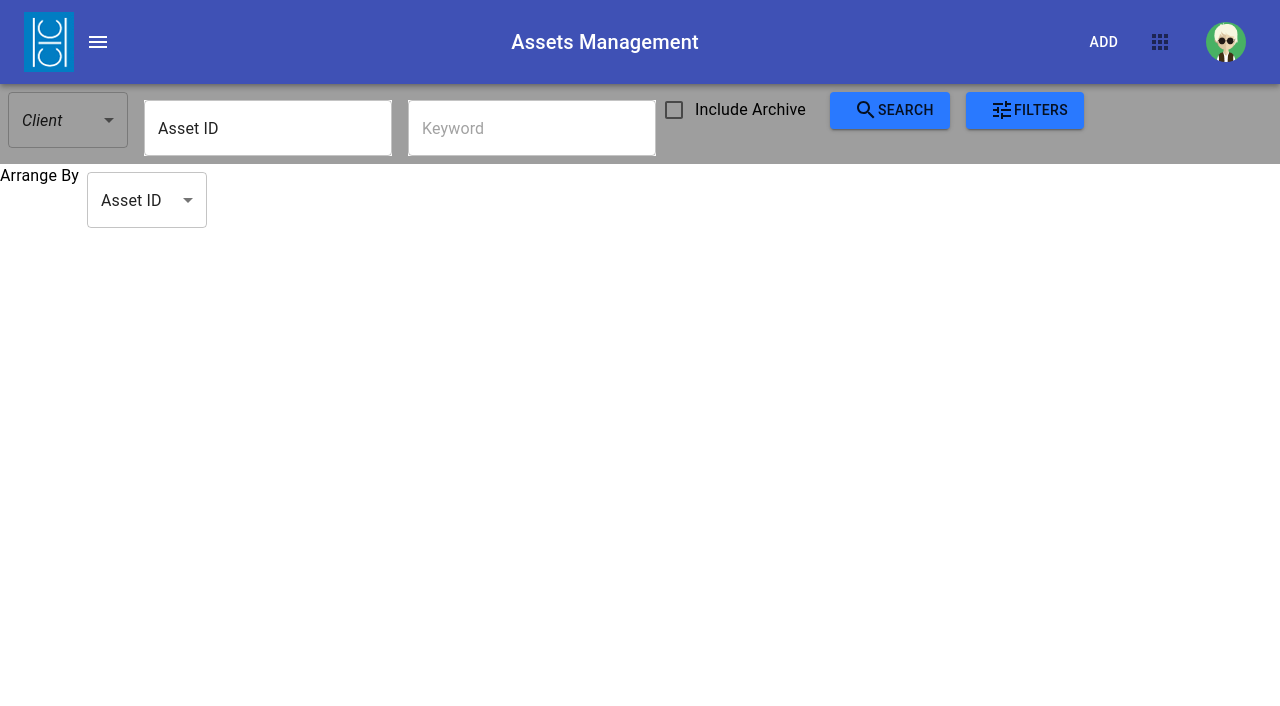
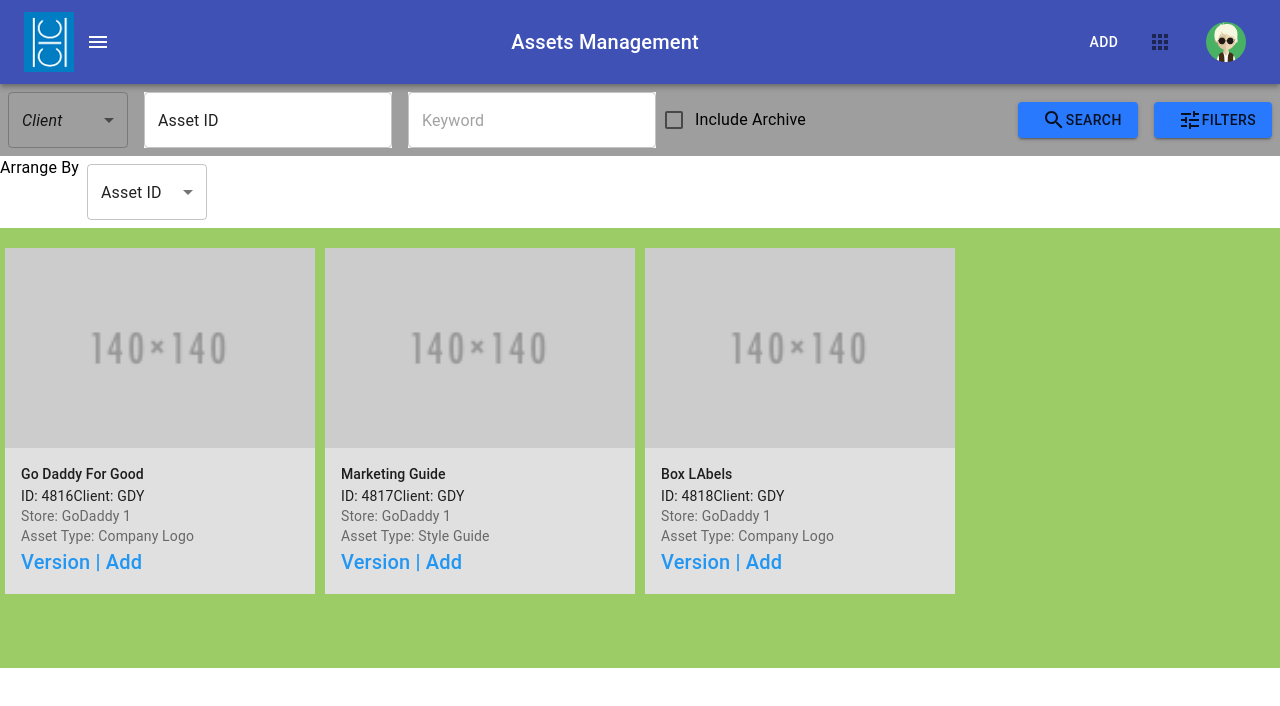
Before and after one commit to nishijain2512/Assets, a React (Create React App) app: page / in a window 1280 px wide. Shown: the top 706 px of the page. Built offline with nearby package versions, Linux system fonts and the light colour scheme.

Commit message:
added card list data

```diff
--- a/src/App.js
+++ b/src/App.js
@@ -3,16 +3,17 @@
 import SideNav from './navigation/sideNav';
 import SearchForm from './mainPage/searchForm/searchForm';
 import SortBy from './mainPage/sortBy';
+import CardList from './mainPage/cardList';
 import AssetsData from './data/assetsData';
 import Box from '@material-ui/core/Box';
 
-let assetData = AssetsData.assetsData;
+//let assetsData = AssetsData.assetsData;
 
 class App extends Component {
   constructor (props) {
     super(props);
     this.state = {
-      assetsData: {assetData},
+      assetsData: {AssetsData},
       clientList: ['Amazon', 'Go Daddy', 'Microsoft', 'Xerox'],
       storeList: ['Go Daddy Store 1', 'Go Daddy Store 2'],
       assetType: ['Company Logo', 'Store Logo', 'Personal Logo', 'Style Guide', 'Marketing Material'],
@@ -39,9 +40,18 @@
     this.setState({isFiltersOpen: !previousFiltersState.isFiltersOpen});
   };
 
+
   render() {
+
+    // let asset = this.state.assetsData.AssetsData.map(object => {
+    //   console.log(object);
+    //   return (
+    //     <Card key={object.id} assetItem={object}/>
+    //   );
+    // });
+
     return (
-      <div>
+      <Box>
         <TopNav onClickingMenu={this.toggleMenu}/>
         <SideNav isSideNavOpen={this.state.isSideNavOpen} onClickingMenu={this.toggleMenu}/>
         <Box>
@@ -54,8 +64,9 @@
               logoType={this.state.logoType}/>
             <SortBy sortOptions={this.state.sortOptions}/>
         </Box>
+        <CardList assetsData={this.state.assetsData.AssetsData}/>
 
-      </div>
+      </Box>
     );
   }
 }
--- a/src/data/assetsData.js
+++ b/src/data/assetsData.js
@@ -1,4 +1,4 @@
-let assetsData = [{
+const assetsData = [{
 	"id": 4816,
 	"name": "Go Daddy For Good",
 	"client": "GDY",
@@ -123,6 +123,7 @@
 	}]
 }]
 
-module.exports = {
-	assetsData
-}
+export default assetsData;
+// module.exports = {
+// 	assetsData
+// }
--- a/src/mainPage/card.js
+++ b/src/mainPage/card.js
@@ -1,11 +1,63 @@
 import React from 'react';
+import { makeStyles } from '@material-ui/core/styles';
+import Card from '@material-ui/core/Card';
+import CardContent from '@material-ui/core/CardContent';
+import CardMedia from '@material-ui/core/CardMedia';
+import CardActionArea from '@material-ui/core/CardActionArea';
+import Typography from '@material-ui/core/Typography';
+import adobeImage from '../assests/images/140x140.png';
 
-const card = (props) => {
-    return(
-        <div>
+const useStyles = makeStyles(theme => ({
+  card: {
+    width: 275,
+    marginRight: theme.spacing(2),
+    marginLeft: theme.spacing(2),
+    display: 'inline',
+  },
+  cardContent: {
+    backgroundColor: '#e0e0e0'
+  },
+  link: {
+    color: '#2196f3',
+    justifySelf: 'right',
+  },
+  media: {
+    height: 200,
+  },
+}));
 
-        </div>
+export default function CardDisplay(props) {
+    const classes = useStyles();
+    console.log('INSIDE Card: ' + props.assetItem);
+    return (
+      <Card className={classes.card}>
+        <CardActionArea>
+          <CardMedia
+            className={classes.media}
+            image={adobeImage}
+            //title="Contemplative Reptile"
+          />
+          <CardContent className={classes.cardContent}>
+            <Typography variant="subtitle2" component="h2">
+              {props.assetItem.name}
+            </Typography>
+            <Typography variant="body2" display="inline">
+              ID: {props.assetItem.id}
+            </Typography>
+            <Typography variant="body2" display="inline">
+              Client: {props.assetItem.client}
+            </Typography>
+            <Typography variant="body2" color="textSecondary" component="p">
+              Store: {props.assetItem.store}
+            </Typography>
+            <Typography variant="body2" color="textSecondary" component="p">
+              Asset Type: {props.assetItem.type}
+            </Typography>
+            <Typography className ={classes.link} variant="h6" display="inline" align="center">
+              Version | Add
+            </Typography>
+          </CardContent>
+        </CardActionArea>
+      </Card>
     );
-}
-
-export default card;
+  }
--- a/src/mainPage/cardList.js
+++ b/src/mainPage/cardList.js
@@ -1,13 +1,47 @@
-import React, { Component } from 'react';
+import React from 'react';
+import { makeStyles } from '@material-ui/core/styles';
+import GridList from '@material-ui/core/GridList';
+import DisplayCard from './card';
+import { GridListTile } from '@material-ui/core';
 
-class CardList extends Component{
-    render() {
-        return(
-            <div>
 
-            </div>
-        )
-    }
-}
+const useStyles = makeStyles(theme => ({
+  root: {
+    display: 'flex',
+    flexWrap: 'wrap',
+    justifyContent: 'space-around',
+    overflow: 'hidden',
+  },
+  gridList: {
+    width: '100%',
+    height: 450,
+    backgroundColor: '#9ccc65',
+  },
+}));
+export default function DisplayCardsList(props) {
+    const classes = useStyles();
+    console.log(props.assetsData);
 
-export default CardList;
+    let asset = props.assetsData.map(object => {
+        console.log(object);
+        return (
+            <GridListTile height="auto">
+                <DisplayCard key={object.id} assetItem={object}/>
+            </GridListTile>
+        );
+    });
+
+    return (
+      <div className={classes.root}>
+        <GridList cellHeight={300} spacing="10" cols={4} className={classes.gridList}>
+          {asset}
+        </GridList>
+      </div>
+    );
+  }
+
+//   {asset.map(element => (
+//     <GridListTile>
+//         element
+//     </GridListTile>
+//   ))}
--- a/src/mainPage/searchForm/searchForm.js
+++ b/src/mainPage/searchForm/searchForm.js
@@ -19,18 +19,14 @@
     },
     textField: {
         backgroundColor: '#FFFFFF',
-      marginLeft: theme.spacing(1),
-      marginRight: theme.spacing(1),
+        margin: theme.spacing(1),
     },
-    dense: {
-      marginTop: theme.spacing(2),
-    },
-    menu: {
-      width: 200,
-    },
-    iconSmall: {
-        fontSize: 20,
-    },
+    // menu: {
+    //   width: 200,
+    // },
+    // iconSmall: {
+    //     fontSize: 20,
+    // },
     leftIcon: {
         marginLeft: theme.spacing(1),
     },
@@ -98,7 +94,9 @@
     });
 
     let defaultSearchForm = (
-        <Box bgcolor="text.disabled">
+        <Box display="flex" bgcolor="text.disabled" alignItems="center">
+            <Box display="flex" flexGrow={1} alignItems="center">
+                <Box>
                     <FormControl variant="outlined" className={classes.formControl}>
                         <Select
                             value={clientValues}
@@ -117,7 +115,7 @@
                         defaultValue="Asset ID"
                         margin="normal"
                         variant="outlined"
-                inputProps={{ 'aria-label': 'bare' }}
+                        //inputProps={{ 'aria-label': 'bare' }}
                     />
                     <TextField
                         id="keyword"
@@ -125,9 +123,14 @@
                         placeholder="Keyword"
                         margin="normal"
                         variant="outlined"
-                inputProps={{ 'aria-label': 'bare' }}
+                        //inputProps={{ 'aria-label': 'bare' }}
                     />
+                </Box>
+                <Box>
                     <FormControlLabel control={<Checkbox color="primary" />} label="Include Archive" />
+                </Box>
+            </Box>
+            <Box>
                 <Button variant="contained" className={classes.button}>
                     <SearchIcon className={classes.leftIcon} />
                     Search
@@ -137,10 +140,11 @@
                     Filters
                 </Button>
             </Box>
+        </Box>
     );
 
     const filters = (
-        <Box bgcolor="text.disabled">
+        <Box bgcolor="text.disabled" display="flex">
             <FormControl variant="outlined" className={classes.formControl}>
                 <InputLabel shrink htmlFor="age-customized-select">Store</InputLabel>
                 <Select
@@ -181,14 +185,14 @@
                 </Select>
             </FormControl>
             <FormControl>
-                <InputLabel shrink htmlFor="bootstrap-input">Logo Type</InputLabel>
+                <InputLabel shrink htmlFor="age-customized-Textfield">Logo Type</InputLabel>
                 <TextField
                     id="specific color"
                     className={classes.textField}
                     placeholder="Start typing...."
                     margin="normal"
                     variant="outlined"
-                    inputProps={{ 'aria-label': 'bare' }}
+
                 />
             </FormControl>
             <FormControl>
@@ -199,7 +203,7 @@
                     placeholder="Start typing...."
                     margin="normal"
                     variant="outlined"
-                    inputProps={{ 'aria-label': 'bare' }}
+
                 />
             </FormControl>
         </Box>
--- a/src/mainPage/sortBy.js
+++ b/src/mainPage/sortBy.js
@@ -34,9 +34,6 @@
                     onChange={sortByChangeHandler}
                     displayEmpty
                     >
-                    {/* <MenuItem value="Client">
-                        <em>Client</em>
-                    </MenuItem>  */}
                     {sortByMenuItem}
                 </Select>
             </FormControl>
--- a/src/navigation/sideNav.js
+++ b/src/navigation/sideNav.js
@@ -19,8 +19,7 @@
 import Store from '@material-ui/icons/Store';
 import Slider from '@material-ui/core/Slider';
 import Typography from '@material-ui/core/Typography';
-import Grid from '@material-ui/core/Grid';
-
+import { Container } from '@material-ui/core';
 
 const useStyles = makeStyles(theme => ({
   list: {
@@ -95,14 +94,13 @@
     <div>
       <Drawer open={props.isSideNavOpen} onClose={props.onClickingMenu}>
         {sideList('left')}
-        <Grid>
+        <Container>
             <Typography display="inline" align="left" variant="subtitle1">Current Progress</Typography>
-
             <Slider
               value={60}
-              valueLabelDisplay="on"
+              valueLabelDisplay="auto"
               orientation="horizontal" />
-        </Grid>
+        </Container>
 
       </Drawer>
     </div>
```
Also changed, not shown: src/assests/images/140x140.png (added), src/assests/images/adobe-pdf-icon.png (added). Lines whose indentation alone changed are shown as unchanged.
